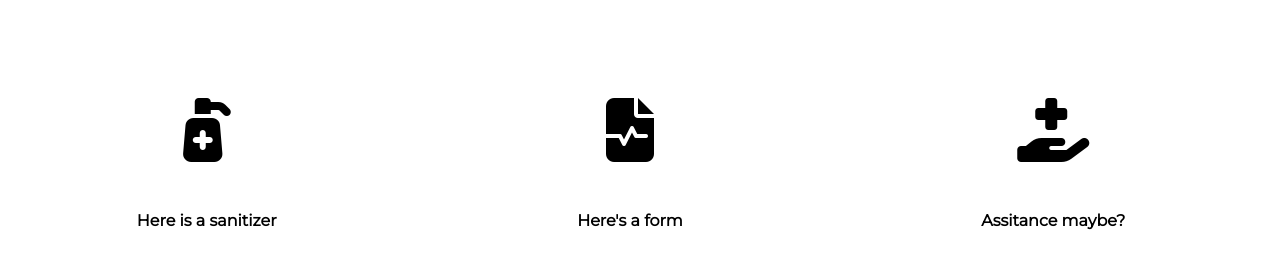
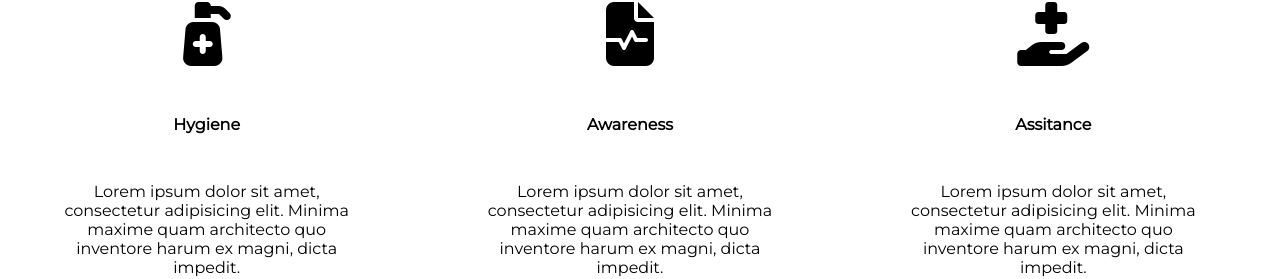
Before and after one commit to kinoshita197083/Grad-Project-React, a React (Create React App) app: page / in a window 1280 px wide. Shown: the part 1115-1394 px from the top of the page. Built offline with nearby package versions, Linux system fonts and the light colour scheme.

Commit message:
HomePage_text_changed

```diff
--- a/src/components/HomeSectionIntro.css
+++ b/src/components/HomeSectionIntro.css
@@ -1,7 +1,7 @@
 .container {
     height: 70rem;
     object-fit: contain;
-    padding-top: 16rem;
+    padding-top: 10rem;
     padding-bottom: 5rem;
     text-align: center;
 }
--- a/src/components/HomeSectionIntro.js
+++ b/src/components/HomeSectionIntro.js
@@ -16,7 +16,7 @@ function HomeSectionIntro() {
                         <span class="fa-stack fa-4x">
                             <i class="fa-solid fa-pump-medical"></i>
                         </span>
-                        <h4 class="service-heading">Here is a sanitizer</h4>
+                        <h4 class="service-heading">Hygiene</h4>
                         <p class="text-muted">Lorem ipsum dolor sit amet, consectetur adipisicing elit. Minima maxime quam architecto quo inventore harum ex magni, dicta impedit.</p>
                     </div>
                     <div class="col-md-4">
@@ -24,14 +24,14 @@ function HomeSectionIntro() {
                             <i class="fa-solid fa-file-waveform"></i>
 
                         </span>
-                        <h4 class="service-heading">Here's a form</h4>
+                        <h4 class="service-heading">Awareness</h4>
                         <p class="text-muted">Lorem ipsum dolor sit amet, consectetur adipisicing elit. Minima maxime quam architecto quo inventore harum ex magni, dicta impedit.</p>
                     </div>
                     <div class="col-md-4">
                         <span class="fa-stack fa-4x">
                             <i class="fa-solid fa-hand-holding-medical"></i>
                         </span>
-                        <h4 class="service-heading">Assitance maybe?</h4>
+                        <h4 class="service-heading">Assitance</h4>
                         <p class="text-muted">Lorem ipsum dolor sit amet, consectetur adipisicing elit. Minima maxime quam architecto quo inventore harum ex magni, dicta impedit.</p>
                     </div>
                 </div>
```
